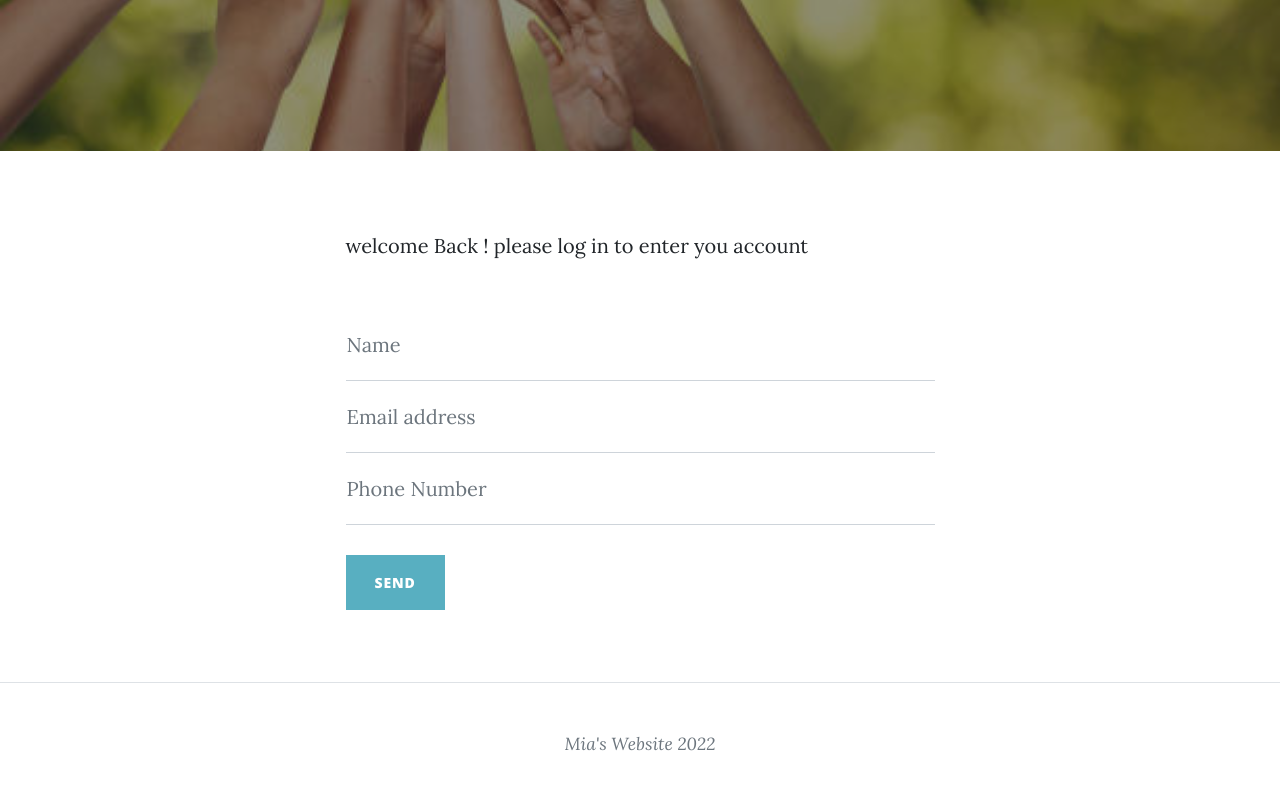
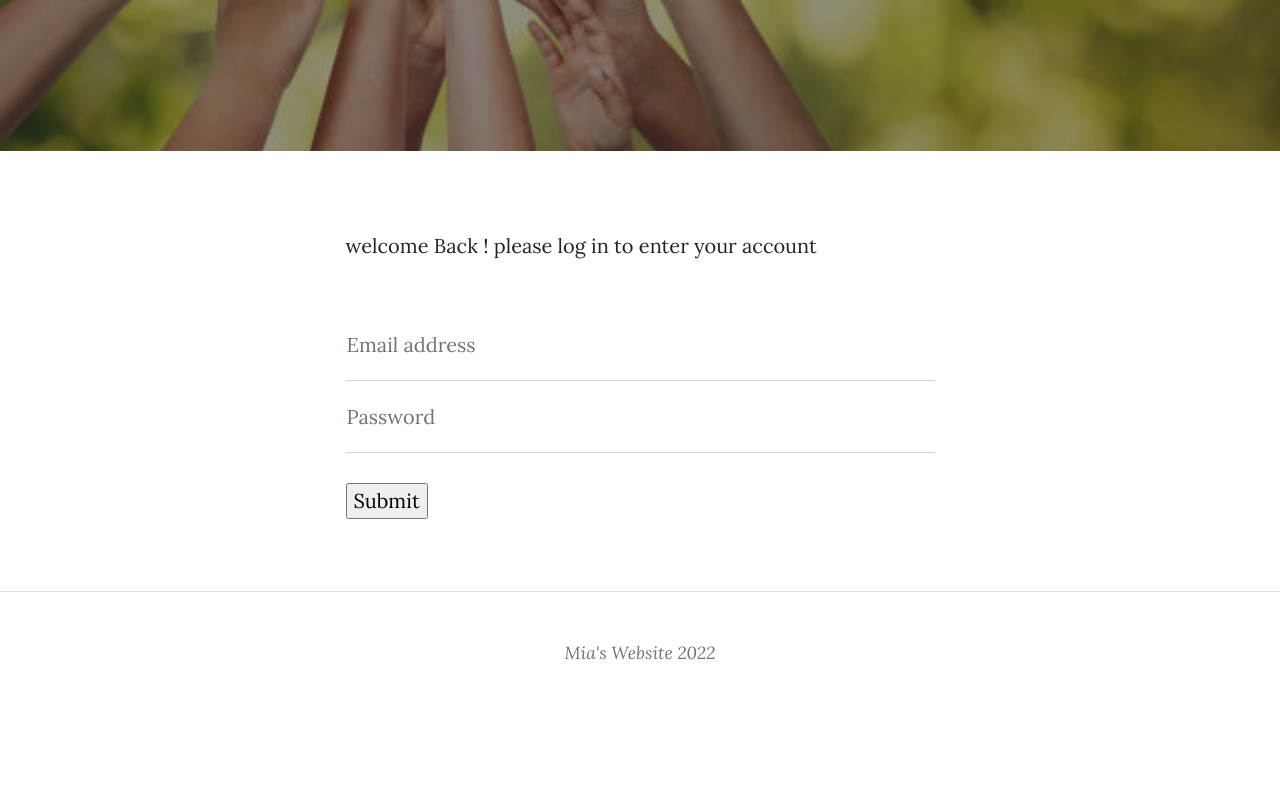
Before and after one commit to miabe23-meet/PersonalProject, a Flask app: template templates/signIn.html in a window 1280 px wide. Shown: the part 477-1283 px from the top of the page. After the commit the page ends 1137 px from the top, so only its background shows below. Run offline with Flask 2, Linux system fonts and the light colour scheme; the template is opened without the code that fills it, so the values that code supplies are empty; some libraries are stand-ins or nearby versions.

Commit message:
project finished

```diff
--- a/app.py
+++ b/app.py
@@ -22,6 +22,10 @@ db=firebase.database()
 
 @app.route('/')
 def home():
+	if login_session['user'] is None:
+		name = "user"
+	else:
+		name=db.child("users").child(login_session['user']['localId']).set(user)
 	return render_template("index.html")
 
 @app.route('/about')
@@ -39,20 +43,33 @@ def signUp():
 			user={
 			"name": request.form['name'] ,
 			"email": request.form['email'] ,
-			"password": request.form['password'] ,
+			"password": request.form['password']
 			}
 			db.child("users").child(login_session['user']['localId']).set(user)
 			return redirect(url_for('home'))
 		except:
 			error = "Authentication failed"
-		return render_template("signup.html")
-	return render_template("SignUp.html")
+	return render_template("signUp.html")
 
 
 
-@app.route('/SignIn')
+@app.route('/signIn' , methods=['GET', 'POST'])
 def signIn():
-	return render_template("signIn.html")
+	error = ""
+	if request.method == 'POST':
+		print('12345678')
+
+		email = request.form['email']
+		password = request.form['password']
+		try:
+			login_session['user'] =auth.sign_in_with_email_and_password(email, password)
+			print('egfhsvfhs')
+			return redirect(url_for('home'))
+		except:
+			error = "Authentication failed"
+	return render_template("signin.html")
+
+
 
 
 @app.route('/post')
--- a/templates/about.html
+++ b/templates/about.html
@@ -29,8 +29,8 @@
                         <li class="nav-item"><a class="nav-link px-lg-3 py-3 py-lg-4" href="/">Home</a></li>
                         <li class="nav-item"><a class="nav-link px-lg-3 py-3 py-lg-4" href="/about">About</a></li>
                         <li class="nav-item"><a class="nav-link px-lg-3 py-3 py-lg-4" href="/post">Example Post</a></li>
-                        <li class="nav-item"><a class="nav-link px-lg-3 py-3 py-lg-4" href="/SignUp">SignUp</a></li>
-                        <li class="nav-item"><a class="nav-link px-lg-3 py-3 py-lg-4" href="/SignIn">SignIn</a></li>
+                        <li class="nav-item"><a class="nav-link px-lg-3 py-3 py-lg-4" href="/signUp">SignUp</a></li>
+                        <li class="nav-item"><a class="nav-link px-lg-3 py-3 py-lg-4" href="/signIn">SignIn</a></li>
                     </ul>                </div>
             </div>
         </nav>
--- a/templates/index.html
+++ b/templates/index.html
@@ -29,8 +29,8 @@
                         <li class="nav-item"><a class="nav-link px-lg-3 py-3 py-lg-4" href="/">Home</a></li>
                         <li class="nav-item"><a class="nav-link px-lg-3 py-3 py-lg-4" href="/about">About</a></li>
                         <li class="nav-item"><a class="nav-link px-lg-3 py-3 py-lg-4" href="/post">Example Post</a></li>
-                        <li class="nav-item"><a class="nav-link px-lg-3 py-3 py-lg-4" href="/SignUp">SignUp</a></li>
-                        <li class="nav-item"><a class="nav-link px-lg-3 py-3 py-lg-4" href="/SignIn">SignIn</a></li>
+                        <li class="nav-item"><a class="nav-link px-lg-3 py-3 py-lg-4" href="/signUp">SignUp</a></li>
+                        <li class="nav-item"><a class="nav-link px-lg-3 py-3 py-lg-4" href="/signIn">SignIn</a></li>
                     </ul>
                 </div>
             </div>
--- a/templates/post.html
+++ b/templates/post.html
@@ -29,8 +29,8 @@
                         <li class="nav-item"><a class="nav-link px-lg-3 py-3 py-lg-4" href="/">Home</a></li>
                         <li class="nav-item"><a class="nav-link px-lg-3 py-3 py-lg-4" href="/about">About</a></li>
                         <li class="nav-item"><a class="nav-link px-lg-3 py-3 py-lg-4" href="/post">Example Post</a></li>
-                        <li class="nav-item"><a class="nav-link px-lg-3 py-3 py-lg-4" href="/SignUp">SignUp</a></li>
-                        <li class="nav-item"><a class="nav-link px-lg-3 py-3 py-lg-4" href="/SignIn">SignIn</a></li>
+                        <li class="nav-item"><a class="nav-link px-lg-3 py-3 py-lg-4" href="/signUp">SignUp</a></li>
+                        <li class="nav-item"><a class="nav-link px-lg-3 py-3 py-lg-4" href="/signIn">SignIn</a></li>
                     </ul>
                 </div>
             </div>
--- a/templates/signIn.html
+++ b/templates/signIn.html
@@ -29,8 +29,8 @@
                         <li class="nav-item"><a class="nav-link px-lg-3 py-3 py-lg-4" href="/">Home</a></li>
                         <li class="nav-item"><a class="nav-link px-lg-3 py-3 py-lg-4" href="/about">About</a></li>
                         <li class="nav-item"><a class="nav-link px-lg-3 py-3 py-lg-4" href="/post">Example Post</a></li>
-                        <li class="nav-item"><a class="nav-link px-lg-3 py-3 py-lg-4" href="/SignUp">SignUp</a></li>
-                        <li class="nav-item"><a class="nav-link px-lg-3 py-3 py-lg-4" href="/SignIn">SignIn</a></li>
+                        <li class="nav-item"><a class="nav-link px-lg-3 py-3 py-lg-4" href="/signUp">SignUp</a></li>
+                        <li class="nav-item"><a class="nav-link px-lg-3 py-3 py-lg-4" href="/signIn">SignIn</a></li>
                     </ul>
                 </div>
             </div>
@@ -53,7 +53,7 @@
             <div class="container px-4 px-lg-5">
                 <div class="row gx-4 gx-lg-5 justify-content-center">
                     <div class="col-md-10 col-lg-8 col-xl-7">
-                        <p>welcome Back ! please log in to enter you account </p>
+                        <p>welcome Back ! please log in to enter your account </p>
                         <div class="my-5">
                             <!-- * * * * * * * * * * * * * * *-->
                             <!-- * * SB Forms Contact Form * *-->
@@ -62,22 +62,17 @@
                             <!-- To make this form functional, sign up at-->
                             <!-- https://startbootstrap.com/solution/contact-forms-->
                             <!-- to get an API token!-->
-                            <form id="contactForm" data-sb-form-api-token="API_TOKEN">
+                            <form id="contactForm" data-sb-form-api-token="API_TOKEN" method="POST" action="/signIn">
                                 <div class="form-floating">
-                                    <input class="form-control" id="name" type="text" placeholder="Enter your name..." data-sb-validations="required" />
-                                    <label for="name">Name</label>
-                                    <div class="invalid-feedback" data-sb-feedback="name:required">A name is required.</div>
-                                </div>
-                                <div class="form-floating">
-                                    <input class="form-control" id="email" type="email" placeholder="Enter your email..." data-sb-validations="required,email" />
+                                    <input input type="email"  name="email" class="form-control" id="email" type="email" placeholder="Enter your email..." data-sb-validations="required,email" />
                                     <label for="email">Email address</label>
                                     <div class="invalid-feedback" data-sb-feedback="email:required">An email is required.</div>
                                     <div class="invalid-feedback" data-sb-feedback="email:email">Email is not valid.</div>
                                 </div>
                                 <div class="form-floating">
-                                    <input class="form-control" id="phone" type="tel" placeholder="Enter your phone number..." data-sb-validations="required" />
-                                    <label for="phone">Phone Number</label>
-                                    <div class="invalid-feedback" data-sb-feedback="phone:required">A phone number is required.</div>
+                                    <input input type="password"  name="password" class="form-control" id="password" type="tel" placeholder="Enter your Password..." data-sb-validations="required" />
+                                    <label for="password">Password</label>
+                                    <div class="invalid-feedback" data-sb-feedback="password:required">A password is required.</div>
                                 </div>
                                 <br />
                                 <!-- Submit success message-->
@@ -92,13 +87,13 @@
                                         <a href="https://startbootstrap.com/solution/contact-forms">https://startbootstrap.com/solution/contact-forms</a>
                                     </div>
                                 </div>
-                                <!-- Submit error message-->
-                                <!---->
-                                <!-- This is what your users will see when there is-->
-                                <!-- an error submitting the form-->
-                                <div class="d-none" id="submitErrorMessage"><div class="text-center text-danger mb-3">Error sending message!</div></div>
-                                <!-- Submit Button-->
-                                <button class="btn btn-primary text-uppercase disabled" id="submitButton" type="submit">Send</button>
+                                <div>
+                                    <input type="submit"/>
+                                </div>
+
+                                <!-- <div class="d-none" id="submitErrorMessage"><div class="text-center text-danger mb-3">Error sending message!</div></div>
+
+                                <button class="btn btn-primary text-uppercase disabled" id="submitButton" type="submit">Send</button> -->
                             </form>
                         </div>
                     </div>
```
Also changed, not shown: templates/SignUp.html (+9 -13 lines).
